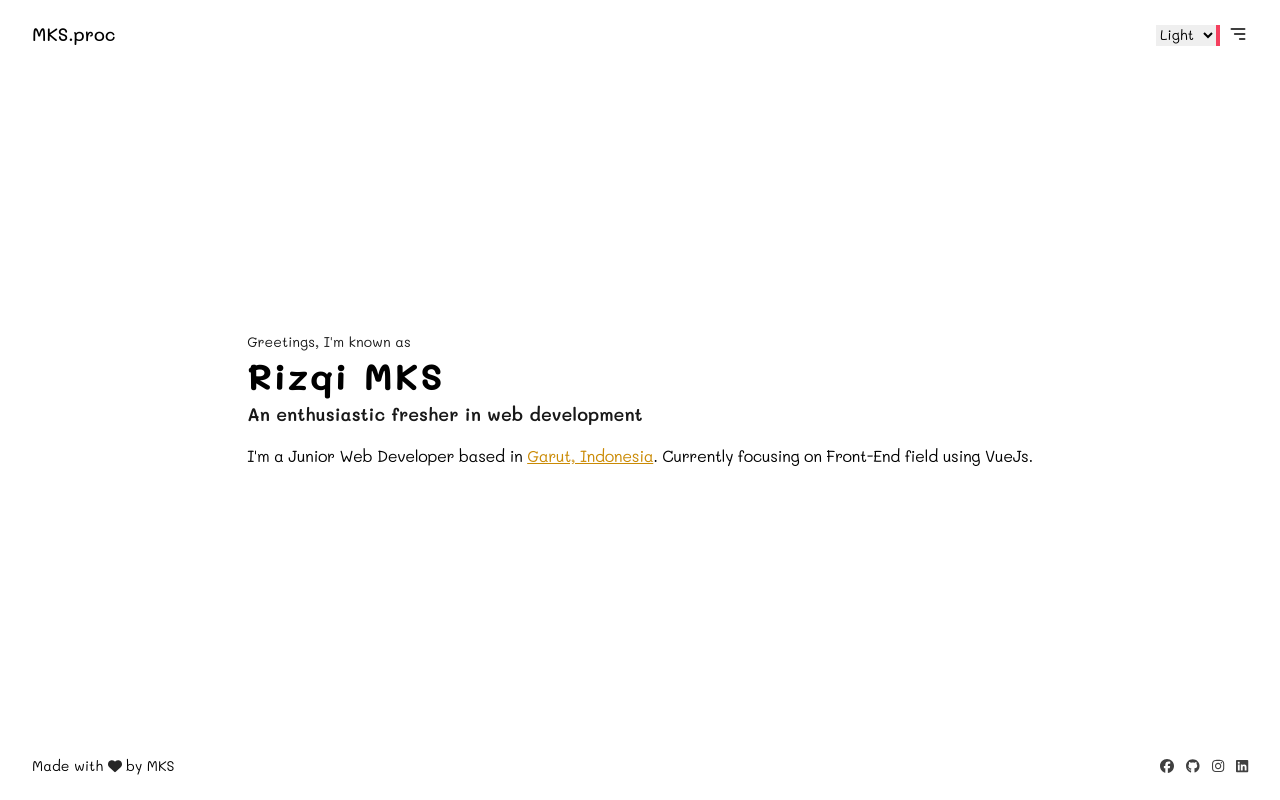
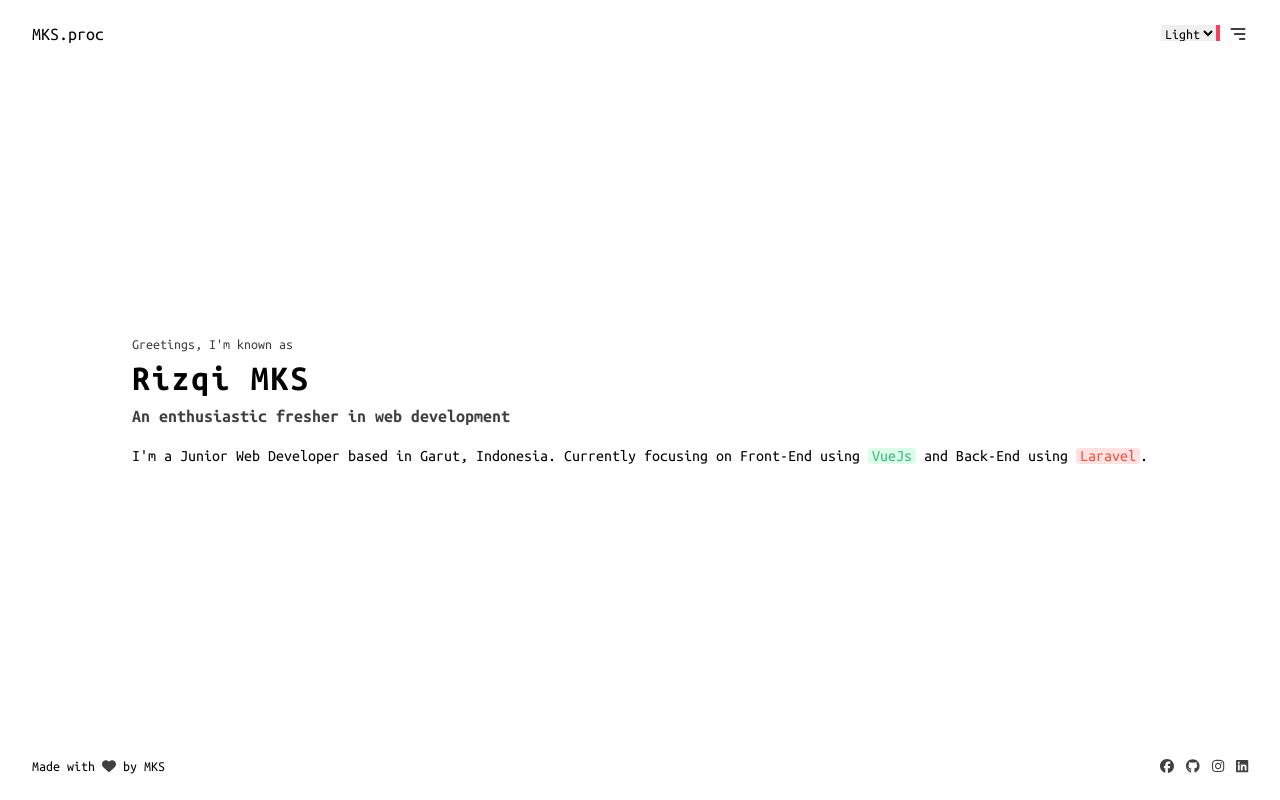
Before and after one commit to mksdesuyo/vuejs-ornament, a Vue app: page / in a window 1280 px wide. Built offline with nearby package versions, Linux system fonts and the light colour scheme.

Commit message:
get rid of the map thing cause it was really frustating. add some animation to the icons

```diff
--- a/index.html
+++ b/index.html
@@ -8,7 +8,7 @@
     <link rel="preconnect" href="https://fonts.googleapis.com" />
     <link rel="preconnect" href="https://fonts.gstatic.com" crossorigin />
     <link
-      href="https://fonts.googleapis.com/css2?family=Mali:ital,wght@0,200;0,300;0,400;0,500;0,600;0,700;1,200;1,300;1,400;1,500;1,600;1,700&display=swap"
+      href="https://fonts.googleapis.com/css2?family=Ubuntu+Mono:ital,wght@0,400;0,700;1,400;1,700&display=swap"
       rel="stylesheet"
     />
   </head>
--- a/src/App.vue
+++ b/src/App.vue
@@ -34,7 +34,10 @@ import { RouterView } from 'vue-router';
     <div class="flex items-center justify-between">
       <p class="text-sm">
         Made with
-        <font-awesome-icon :icon="['fas', 'heart']" class="duration-150 ease-in-out opacity-85" />
+        <font-awesome-icon
+          :icon="['fas', 'heart']"
+          class="duration-150 ease-in-out opacity-75 hover:opacity-100 hover:text-red-500"
+        />
         by MKS
       </p>
       <ul class="flex gap-3 text-sm">
@@ -42,31 +45,35 @@ import { RouterView } from 'vue-router';
           <a href="https://www.facebook.com/rizqi.mks.22" target="_blank" rel="noreferrer noopener">
             <font-awesome-icon
               :icon="['fab', 'facebook']"
-              class="duration-100 ease-in-out opacity-75 hover:opacity-85"
+              class="duration-150 ease-in-out opacity-75 hover:opacity-100 hover:text-[#1778F2]"
             />
           </a>
         </li>
         <li>
-          <a href="https://www.facebook.com/rizqi.mks.22" target="_blank" rel="noreferrer noopener">
+          <a href="https://github.com/mksdesuyo" target="_blank" rel="noreferrer noopener">
             <font-awesome-icon
               :icon="['fab', 'github']"
-              class="duration-100 ease-in-out opacity-75 hover:opacity-85"
+              class="duration-150 ease-in-out opacity-75 hover:opacity-100 hover:text-[#211f1f]"
             />
           </a>
         </li>
         <li>
-          <a href="https://www.facebook.com/rizqi.mks.22" target="_blank" rel="noreferrer noopener">
+          <a
+            href="https://www.instagram.com/houtarou_rizuki/"
+            target="_blank"
+            rel="noreferrer noopener"
+          >
             <font-awesome-icon
               :icon="['fab', 'instagram']"
-              class="duration-100 ease-in-out opacity-75 hover:opacity-85"
+              class="duration-150 ease-in-out opacity-75 hover:opacity-100 hover:text-[#f44747]"
             />
           </a>
         </li>
         <li>
-          <a href="https://www.facebook.com/rizqi.mks.22" target="_blank" rel="noreferrer noopener">
+          <a href="https://www.linkedin.com/in/rizqimks" target="_blank" rel="noreferrer noopener">
             <font-awesome-icon
               :icon="['fab', 'linkedin']"
-              class="duration-100 ease-in-out opacity-75 hover:opacity-85"
+              class="duration-150 ease-in-out opacity-75 hover:opacity-100 hover:text-[#006192]"
             />
           </a>
         </li>
--- a/src/assets/main.css
+++ b/src/assets/main.css
@@ -4,7 +4,6 @@
 
 @layer base {
   html {
-    font-family: 'Mali', ui-monospace, SFMono-Regular, Menlo, Monaco, Consolas, 'Liberation Mono',
-      'Courier New', monospace;
+    font-family: 'Ubuntu Mono', ui-monospace, Menlo, 'Liberation Mono', 'Courier New', monospace;
   }
 }
--- a/src/views/HomeView.vue
+++ b/src/views/HomeView.vue
@@ -1,48 +1,12 @@
 <template>
   <main class="grid gap-2 px-8 py-4 leading-5 place-content-center h-dvh">
-    <span class="text-sm opacity-90">Greetings, I'm known as</span>
+    <span class="text-sm opacity-75">Greetings, I'm known as</span>
     <h1 class="text-4xl font-bold leading-8 tracking-wider">Rizqi MKS</h1>
-    <h2 class="text-lg font-semibold opacity-90">An enthusiastic fresher in web development</h2>
-    <p class="mt-2 text-base tracking-tight">
-      I'm a Junior Web Developer based in
-      <span id="garut-hover" class="text-yellow-600 underline cursor-pointer" @click="toggleMap"
-        >Garut, Indonesia</span
-      >. Currently focusing on Front-End field using VueJs.
+    <h2 class="text-lg font-bold opacity-75">An enthusiastic fresher in web development</h2>
+    <p class="mt-2">
+      I'm a Junior Web Developer based in Garut, Indonesia. Currently focusing on Front-End using
+      <span class="bg-green-100 px-1 text-[#41B883] rounded">VueJs</span> and Back-End using
+      <span class="px-1 text-[#F05340] bg-red-100 rounded">Laravel</span>.
     </p>
-
-    <!-- Kontainer iframe map -->
-    <div
-      v-if="isMapVisible"
-      class="absolute z-50 translate-y-8 bg-white border rounded-md shadow-lg"
-    >
-      <div class="flex items-center justify-between px-2 py-1 text-sm bg-gray-100">
-        <span>Map</span>
-        <button @click="toggleMap" class="text-red-500">Close</button>
-      </div>
-      <iframe
-        src="https://www.google.com/maps/embed?pb=!1m18!1m12!1m3!1d506508.0495783945!2d107.77815345!3d-7.3433252000000016!2m3!1f0!2f0!3f0!3m2!1i1024!2i768!4f13.1!3m3!1m2!1s0x2e68a6a364a7c085%3A0x301e8f1fc28b8f0!2sKabupaten%20Garut%2C%20Jawa%20Barat!5e0!3m2!1sid!2sid!4v1734335790398!5m2!1sid!2sid"
-        width="300"
-        height="150"
-        style="border: 0"
-        allowfullscreen=""
-        loading="lazy"
-        referrerpolicy="no-referrer-when-downgrade"
-      ></iframe>
-    </div>
   </main>
 </template>
-
-<script>
-export default {
-  data() {
-    return {
-      isMapVisible: false,
-    };
-  },
-  methods: {
-    toggleMap() {
-      this.isMapVisible = !this.isMapVisible;
-    },
-  },
-};
-</script>
```
